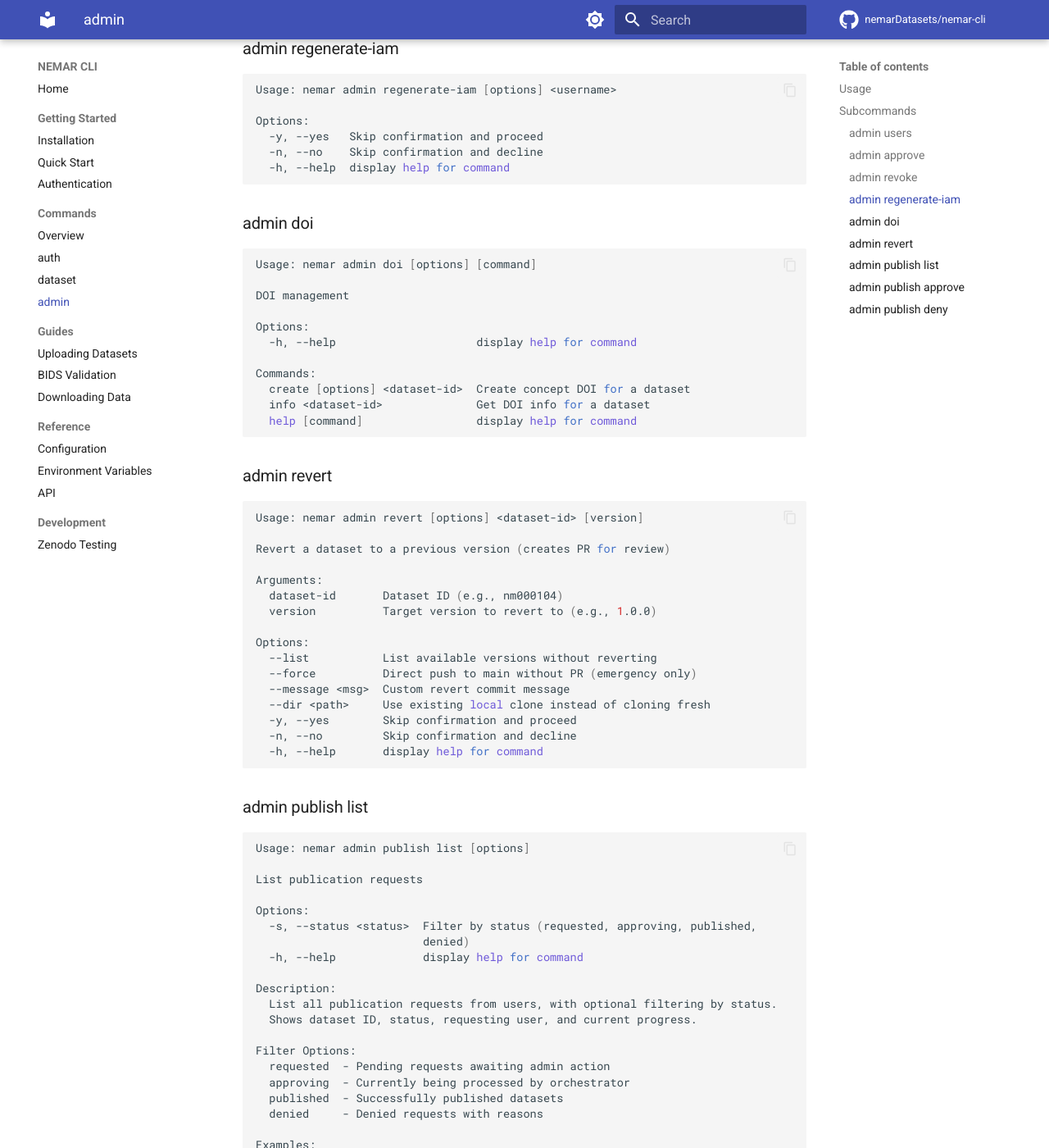
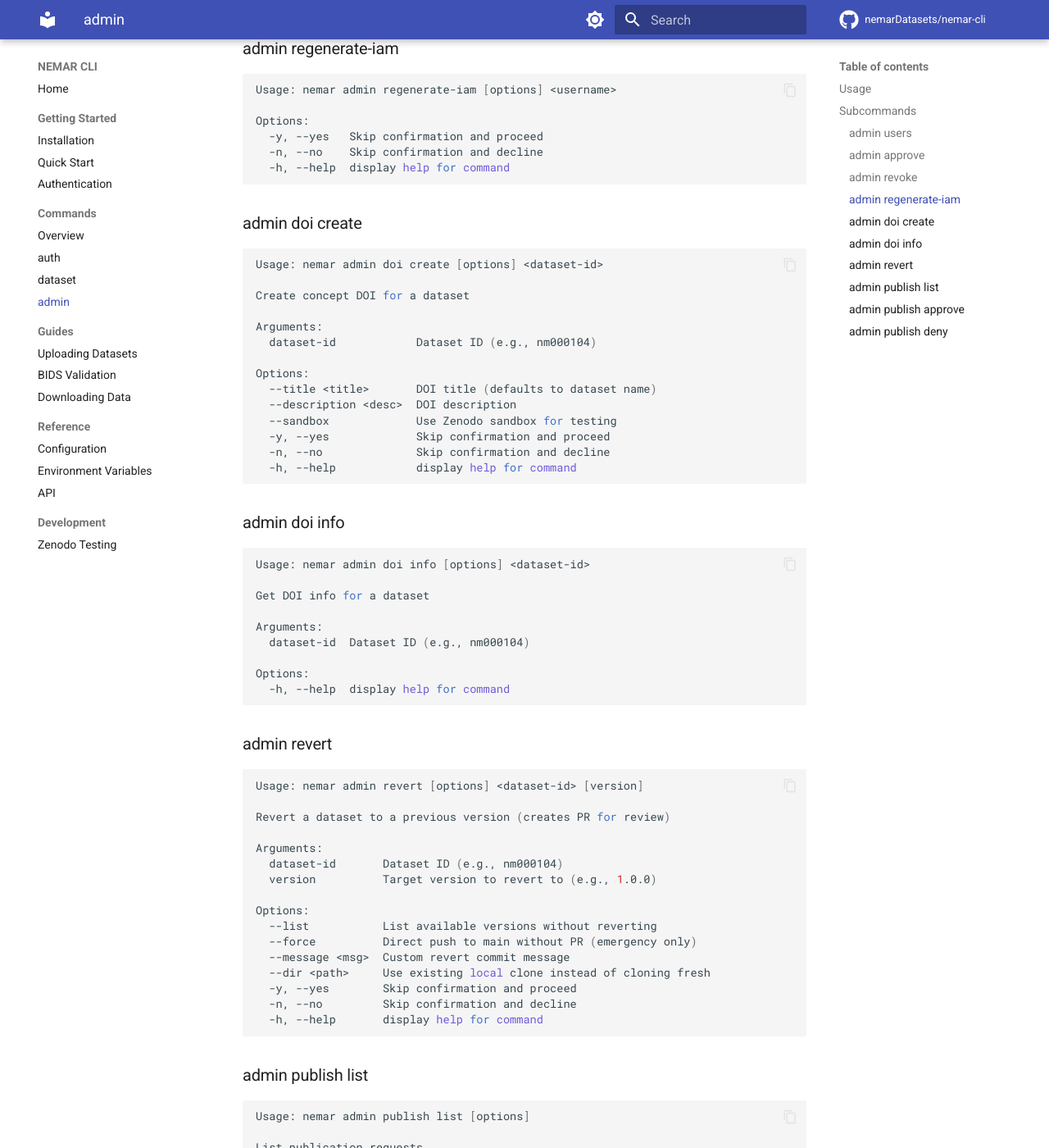
Before and after one commit to nemarOrg/nemar-cli, an MkDocs documentation site: the page built from docs/commands/admin.md, in a window 1280 px wide and 1400 px high, scrolled down 2070 px. Shown: the whole window at 82% size. Built offline with MkDocs 1.6.1 and Material for MkDocs 9.7.7, drawn with Linux system fonts in a browser that asks for light colours; comment, search, counter and statistics services are not loaded.

Commit message:
Update docs: Add sandbox flag to DOI commands
- Split 'doi' into 'doi create' and 'doi info' subcommands
- Now shows --sandbox flag in admin doi create documentation
- Regenerated all command docs from CLI help (single source of truth)

````diff
--- a/docs/commands/admin.md
+++ b/docs/commands/admin.md
@@ -109,20 +109,37 @@ Options:
   -h, --help  display help for command
 ```
 
-### admin doi
+### admin doi create
 
 ```bash
-Usage: nemar admin doi [options] [command]
+Usage: nemar admin doi create [options] <dataset-id>
 
-DOI management
+Create concept DOI for a dataset
+
+Arguments:
+  dataset-id            Dataset ID (e.g., nm000104)
 
 Options:
-  -h, --help                     display help for command
+  --title <title>       DOI title (defaults to dataset name)
+  --description <desc>  DOI description
+  --sandbox             Use Zenodo sandbox for testing
+  -y, --yes             Skip confirmation and proceed
+  -n, --no              Skip confirmation and decline
+  -h, --help            display help for command
+```
 
-Commands:
-  create [options] <dataset-id>  Create concept DOI for a dataset
-  info <dataset-id>              Get DOI info for a dataset
-  help [command]                 display help for command
+### admin doi info
+
+```bash
+Usage: nemar admin doi info [options] <dataset-id>
+
+Get DOI info for a dataset
+
+Arguments:
+  dataset-id  Dataset ID (e.g., nm000104)
+
+Options:
+  -h, --help  display help for command
 ```
 
 ### admin revert
````
Also changed, not shown: docs/commands/dataset.md (+19 -7 lines), 1 other file.
